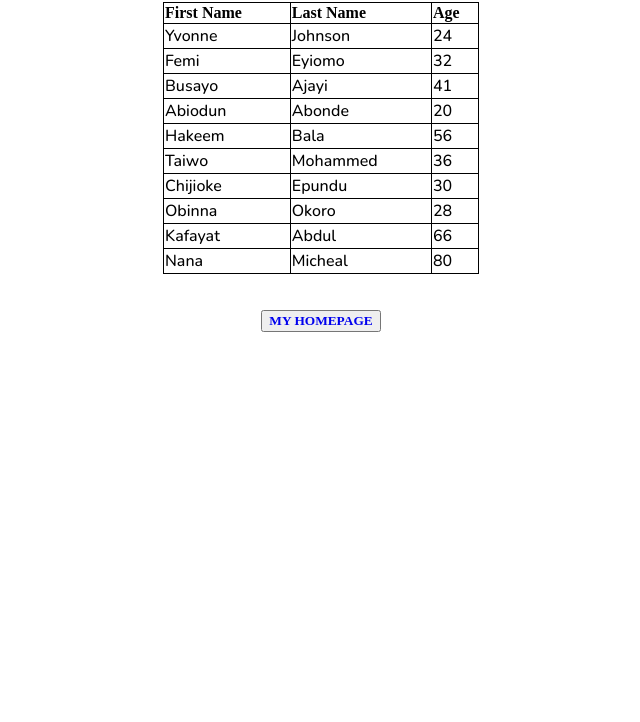
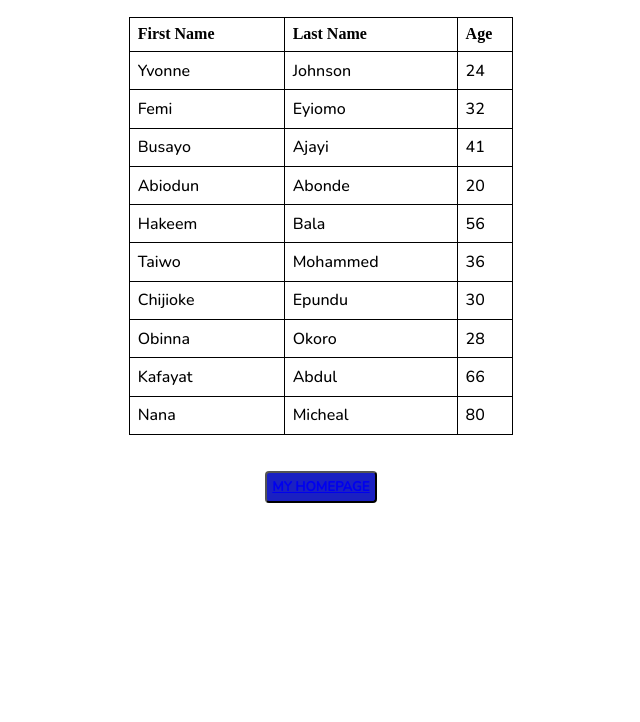
Before and after one commit to tosensen/JUST-PROJECT-WEEK-1, a plain HTML site: page table.html in a window 1280 px wide. Shown: the part 78-800 px from the top of the page, without its empty margins (319-959 px from the left). Drawn offline with nearby package versions, Linux system fonts and the light colour scheme.

Commit message:
homepage, about us page and form page adjusted

```diff
--- a/style.css
+++ b/style.css
@@ -1,29 +1,37 @@
-body{
+* {
+  padding: 0;
+  margin: 0;
+  box-sizing: border-box;
+}
+body {
   font-family: "Courgette", cursive;
+  font-size: 17px;
+  padding-top: 2%;
+}
+
+.main {
+  width: 50%;
+  margin: 0 auto;
   text-align: center;
-      padding-left: 30%;
-      padding-right: 40%;
-      font-size: 17px;
 }
-hr{
-    width: 100%;
-}
-button{
+
+
+
+button {
   cursor: pointer;
   color: white;
   background-color: rgb(26, 32, 194);
   border-radius: 14px;
   padding: 5px;
-font-family:  "Courgette", cursive;
+  font-family: "Courgette", cursive;
   text-decoration: none;
-
 }
-img{
+img {
   display: block;
   margin: 0 auto;
 }
 
-#about{
+#about {
   text-decoration: none;
-    font-family: 'Times New Roman', Times, serif;
+  font-family: "Times New Roman", Times, serif;
 }
--- a/style1.css
+++ b/style1.css
@@ -1,27 +1,38 @@
-
-body{text-align: center;
+* {
+  padding: 0;
+  margin: 0;
+  box-sizing: border-box;
+}
+body {
+  text-align: center;
   font-weight: 500;
+  margin-top: 2%;
 }
-    table{
-    margin: auto;
-    width: 25%;
+table {
+  margin: 0 auto;
+  width: 30%
 }
-table, td, th{
+table,
+td,
+th {
   border: 1px solid black;
   border-collapse: collapse;
-    padding: 1%, 1%;
-    /* padding-left: 1%; */
   text-align: left;
-
-
+  margin-top: 2.5%;
+  padding: 2%;
 }
-tbody{
-    font-family: 'Nunito', sans-serif;
+tbody {
+  font-family: "Nunito", sans-serif;
   font-weight: 500;
 }
 
-#index{
+button {
+  cursor: pointer;
+  background-color: rgb(26, 32, 194);
+  color: white;
+  border-radius: 4px;
+  padding: 5px;
+  font-family: "Nunito", sans-serif;
   text-decoration: none;
-    font-family: 'Times New Roman', Times, serif;
   font-weight: 600;
 }
--- a/styles.css
+++ b/styles.css
@@ -1,13 +1,21 @@
+*{
+  padding: 0;
+  margin: 0;
+  box-sizing: border-box;
+}
+
 body {
   font-family: "Courgette", cursive;
-  text-align: center;
-  padding-left: 30%;
-  padding-right: 30%;
+  padding-top: 2%;
   font-size: 15px;
 }
-hr {
-  width: 100%;
+
+.main{
+    width: 50%;
+    margin: 0 auto;
+    text-align: center
 }
+
 button {
   cursor: pointer;
   color: white;
--- a/table.html
+++ b/table.html
@@ -81,6 +81,6 @@
     </table>
     <br />
     <br />
-    <button><a href="index.html" id="index">MY HOMEPAGE</a></button>
+    <button><a href="index.html" >MY HOMEPAGE</a></button>
   </body>
 </html>
```
Also changed, not shown: about us.html (+7 -5 lines), index.html (+7 -5 lines). Lines whose indentation alone changed are shown as unchanged.
